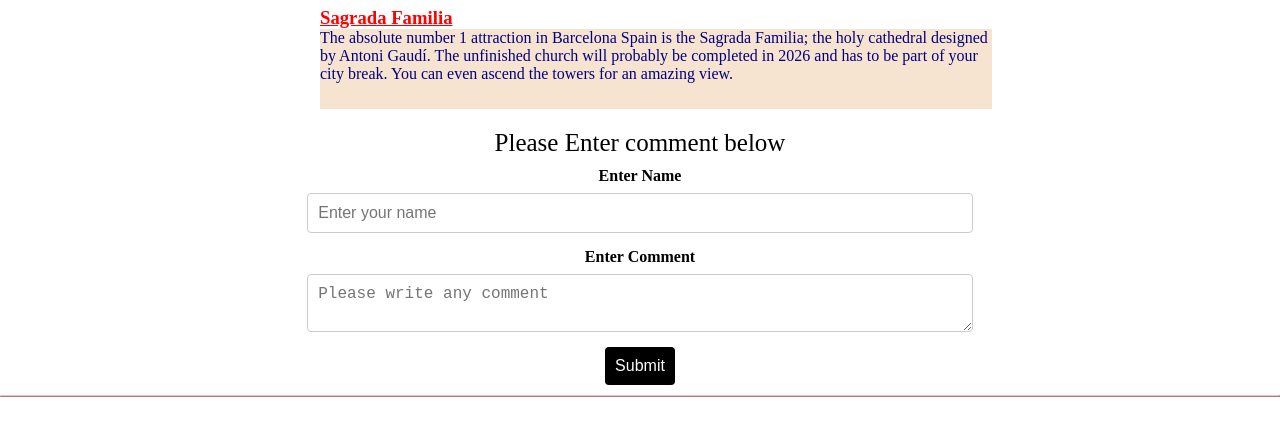
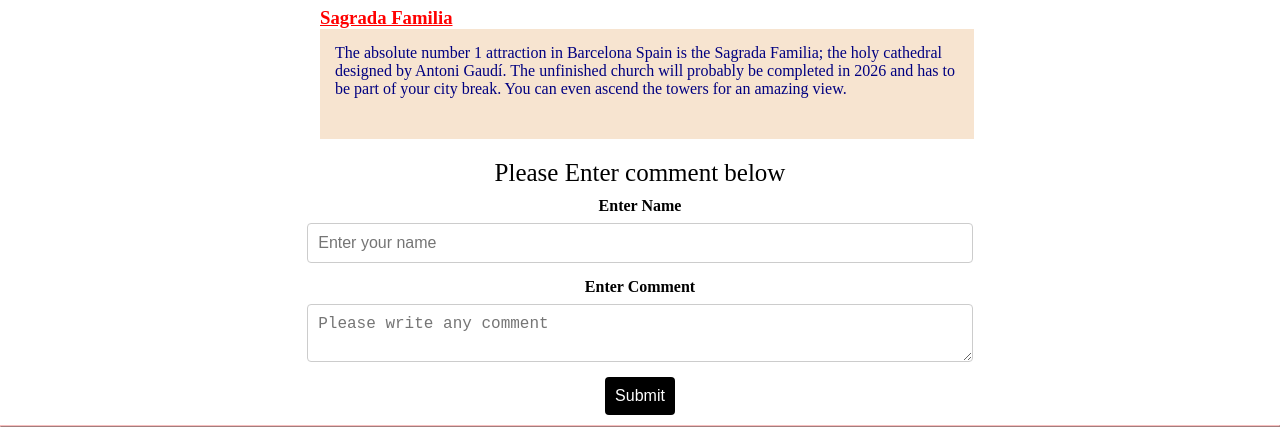
Before and after one commit to SyedArslanHaider/js-basics, a plain HTML site: page index.html in a window 1280 px wide. Shown: the part 392-819 px from the top of the page. Drawn offline with Linux system fonts and the light colour scheme.

Commit message:
Add files via upload

```diff
--- a/style.css
+++ b/style.css
@@ -49,9 +49,9 @@
     }
     #paragraph{
        background:#f7e4d0;
-       padding:0px;
+       padding:15px;
        height:80px;
-       width: 70%;
+       width: 65%;
        overflow:auto;
        margin-bottom:20px;
        margin-right:15px;
```
Also changed, not shown: index.html (+1 -1 lines).
